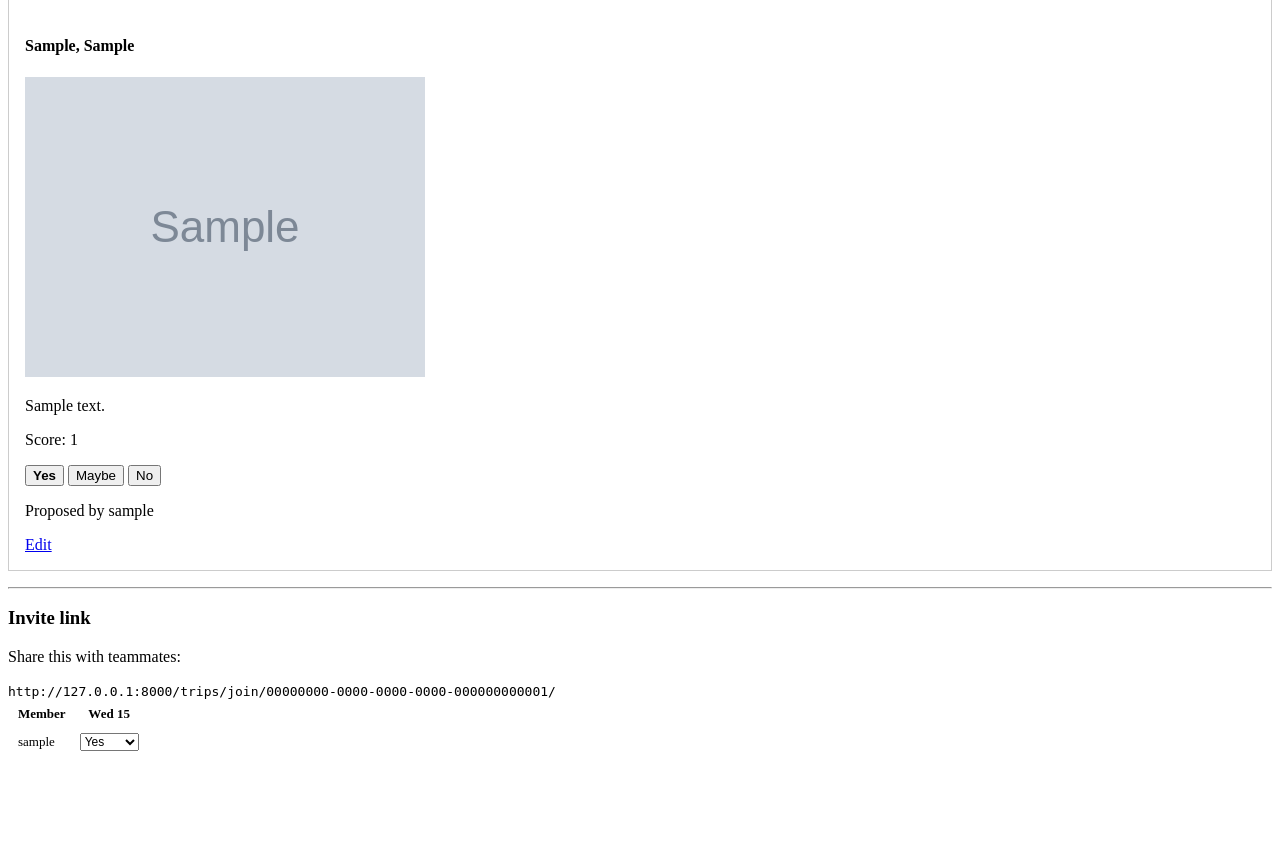
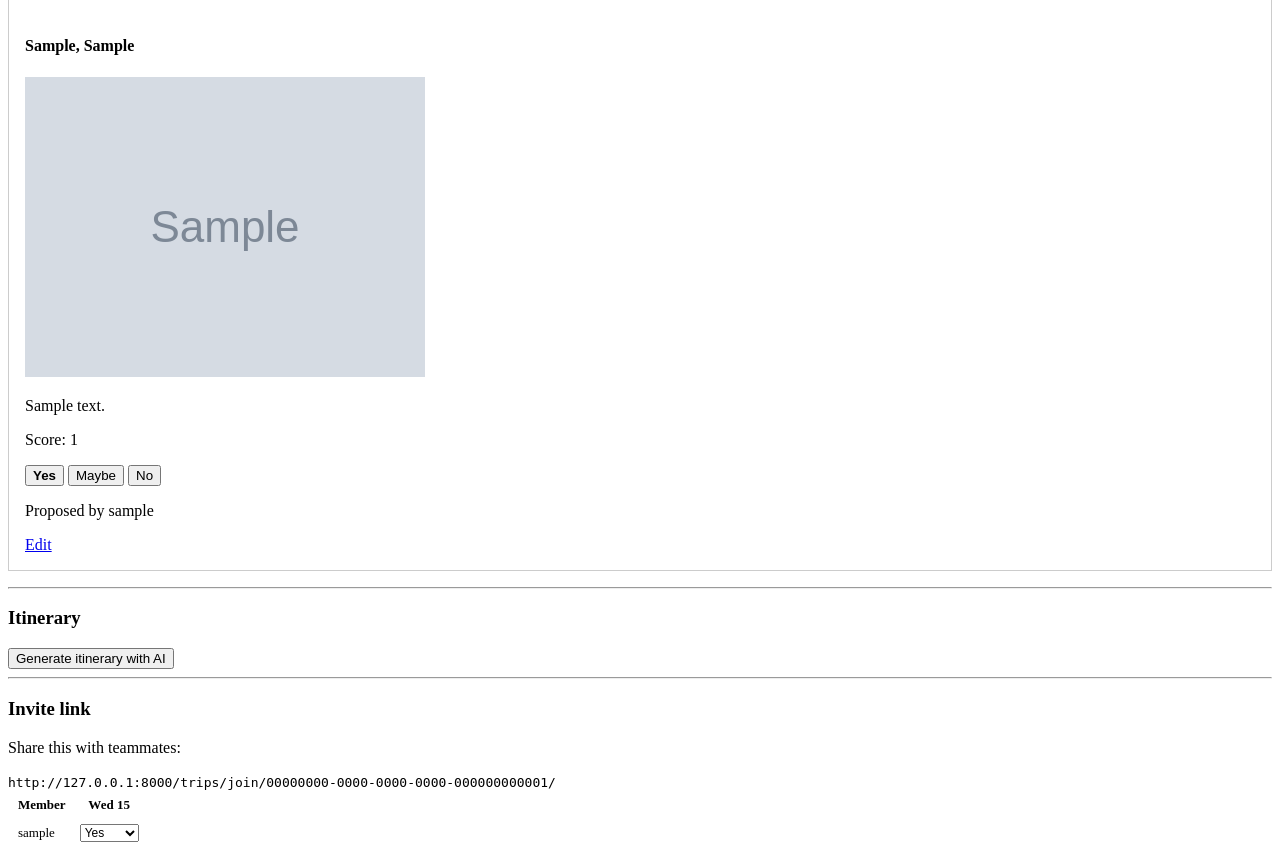
Before and after one commit to Lauragr9/sync, a Django app: a page that uses templates/sync/trip_detail.html in a window 1280 px wide. Shown: the part 506-1361 px from the top of the page. Before the commit the page ends 1257 px from the top, so only its background shows below. Run offline with Django 5.2, Linux system fonts and the light colour scheme; a user stored in the database is signed in; tables that the repository leaves empty hold one stand-in row (values such as "Sample post"); grey boxes marked "Sample" are stand-in pictures.

Commit message:
feat: AI itinerary generation with Groq

```diff
--- a/manage.py
+++ b/manage.py
@@ -1,5 +1,7 @@
 #!/usr/bin/env python
 """Django's command-line utility for administrative tasks."""
+from dotenv import load_dotenv
+load_dotenv()
 import os
 import sys
 
--- a/sync/urls.py
+++ b/sync/urls.py
@@ -12,4 +12,5 @@
     path('trips/<slug:slug>/edit/', views.trip_edit, name='trip_edit'),
     path('proposals/<int:proposal_id>/edit/', views.proposal_edit, name='proposal_edit'),
     path('trips/<slug:slug>/availability/', views.availability, name='availability'),
+    path('trips/<slug:slug>/generate/', views.itinerary_generate, name='itinerary_generate'),
 ]
--- a/sync/views.py
+++ b/sync/views.py
@@ -9,6 +9,9 @@
 import json
 from datetime import timedelta
 from .models import Trip, TripMember, DestinationProposal, Vote, Availability
+from django.utils import timezone
+from .llm import generate_itinerary as llm_generate
+from .models import Trip, TripMember, DestinationProposal, Vote, Availability, Itinerary, ItineraryDay, ItineraryActivity
 
 
 @login_required
@@ -88,10 +91,18 @@
             current += timedelta(days=1)
 
     # Build availability grid: {user_id: {date_str: status}}
+
     avail_qs = Availability.objects.filter(trip=trip).select_related('user')
     grid = {}
     for a in avail_qs:
         grid.setdefault(a.user_id, {})[str(a.date)] = a.status
+
+    # Get itinerary if it exists
+    itinerary = None
+    try:
+        itinerary = trip.itinerary
+    except:
+        pass
 
     return render(request, 'sync/trip_detail.html', {
         'trip': trip,
@@ -99,6 +110,7 @@
         'proposals_with_scores': proposals_with_scores,
         'dates': dates,
         'grid': grid,
+        'itinerary': itinerary,
     })
 
 @login_required
@@ -201,3 +213,49 @@
 
 
     return JsonResponse({'error': 'GET not allowed'}, status=405)
+
+@login_required
+def itinerary_generate(request, slug):
+    trip = get_object_or_404(Trip, slug=slug)
+
+    if request.user != trip.lead:
+        return redirect('trip_detail', slug=slug)
+
+    if request.method == 'POST':
+        itinerary, _ = Itinerary.objects.get_or_create(trip=trip)
+        itinerary.status = 'generating'
+        itinerary.save()
+
+        try:
+            data, raw = llm_generate(trip)
+
+            itinerary.days.all().delete()
+
+            for d in data['days']:
+                day = ItineraryDay.objects.create(
+                    itinerary=itinerary,
+                    day_number=d['day_number'],
+                    date=d['date'],
+                    location=d['location'],
+                    theme=d.get('theme', ''),
+                )
+                for a in d['activities']:
+                    ItineraryActivity.objects.create(
+                        day=day,
+                        time_slot=a['time_slot'],
+                        title=a['title'],
+                        description=a.get('description', ''),
+                        category=a['category'],
+                    )
+
+            itinerary.status = 'ready'
+            itinerary.llm_raw = raw
+            itinerary.generated_at = timezone.now()
+            itinerary.save()
+
+        except Exception as e:
+            print(f"LLM Error: {e}")
+            itinerary.status = 'failed'
+            itinerary.save()
+
+    return redirect('trip_detail', slug=slug)
--- a/templates/sync/trip_detail.html
+++ b/templates/sync/trip_detail.html
@@ -156,6 +156,46 @@
 
   <hr>
 
+<h3>Itinerary</h3>
+
+{% if request.user == trip.lead %}
+  <form method="post" action="{% url 'itinerary_generate' trip.slug %}">
+    {% csrf_token %}
+    <button type="submit">
+      {% if itinerary and itinerary.status == 'ready' %}
+        Regenerate itinerary
+      {% else %}
+        Generate itinerary with AI
+      {% endif %}
+    </button>
+  </form>
+{% endif %}
+
+{% if itinerary %}
+  {% if itinerary.status == 'generating' %}
+    <p>Generating... refresh in a few seconds.</p>
+  {% elif itinerary.status == 'failed' %}
+    <p>Generation failed. Try again.</p>
+  {% elif itinerary.status == 'ready' %}
+    {% for day in itinerary.days.all %}
+      <div style="border:1px solid #ccc; padding:1rem; margin:1rem 0; border-radius:8px;">
+        <h4>Day {{ day.day_number }} — {{ day.date }} — {{ day.location }}</h4>
+        {% if day.theme %}<p><em>{{ day.theme }}</em></p>{% endif %}
+        {% for activity in day.activities.all %}
+          <div style="margin:0.5rem 0; padding:0.5rem; background:#f9f9f9; border-radius:4px;">
+            <strong>{{ activity.time_slot }} — {{ activity.title }}</strong>
+            <span style="font-size:12px; color:#666; margin-left:8px;">{{ activity.category }}</span>
+            <p style="margin:4px 0 0; font-size:14px;">{{ activity.description }}</p>
+          </div>
+        {% endfor %}
+      </div>
+    {% endfor %}
+  {% endif %}
+{% else %}
+  <p>No itinerary yet. {% if request.user == trip.lead %}Click the button above to generate one.{% else %}The trip lead can generate one.{% endif %}</p>
+{% endif %}
+
+<hr>
   <h3>Invite link</h3>
   <p>Share this with teammates:</p>
   <code>http://127.0.0.1:8000{% url 'trip_join' trip.invite_token %}</code>
```
Also changed, not shown: requirements/base.txt (added, +19 -0 lines), sync/llm.py (added, +60 -0 lines).
